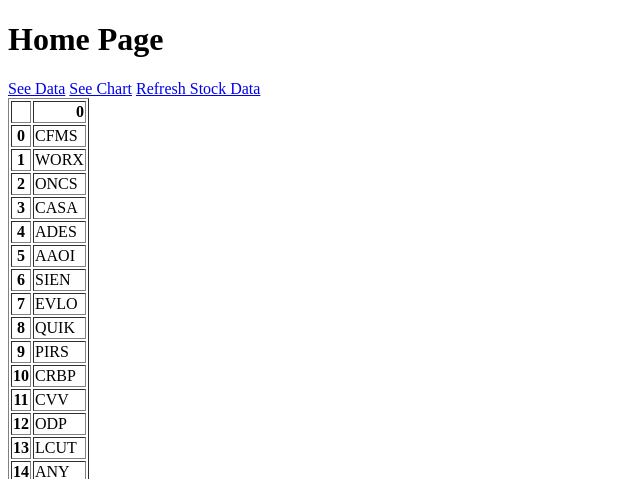
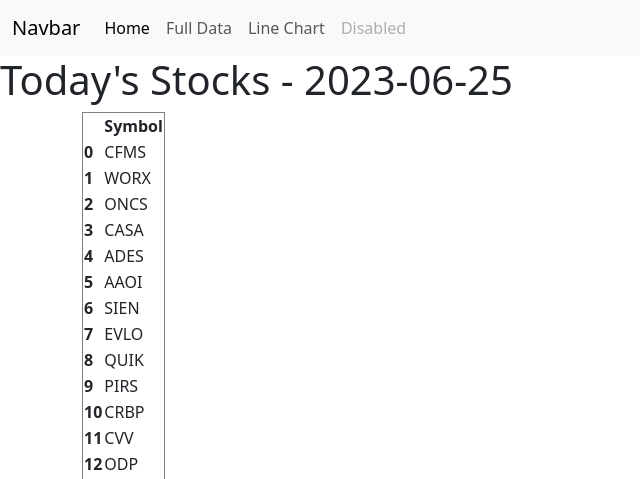
Before and after one commit to Hipsteryoda/flask_stock_visualizer, a Flask app: page /home in a window 1280 px wide. Shown: the top 479 px of the page, without its empty margins (0-640 px from the left). Run offline with Flask 3, Linux system fonts and the light colour scheme; data comes from the database, SQL or seed files in the repository.

Commit message:
added home banner with some links

```diff
--- a/web/app.py
+++ b/web/app.py
@@ -5,9 +5,13 @@ import plotly
 import analysis
 import plotly.graph_objects as go
 import sqlite3
+import os
+from datetime import datetime, date, time
 
 app = Flask(__name__)
 
+########################################################################
+# Functional stuff
 def get_db_connection():
     conn = sqlite3.connect('db/database.db')
     conn.row_factory = sqlite3.Row
@@ -19,6 +23,11 @@ def read_bol_df():
                          index_col='Date')
     return bol_df
 
+def get_today():
+    return date.today()
+
+#########################################################################
+
 @app.route("/")
 def root():
     return redirect(url_for("home"))
@@ -27,10 +36,12 @@ def root():
 def home():
     bol_df = read_bol_df()
     home_df = pd.DataFrame(bol_df['ticker'].unique())
+    home_df.columns = ['Symbol']
 
     return render_template('home.html',
                            tables=[home_df.to_html(classes='data')],
-                           titles=home_df.columns.values)
+                           values=home_df.columns.values,
+                           today=get_today())
 
 @app.route('/rebuild')
 def rebuild():
--- a/web/templates/home.html
+++ b/web/templates/home.html
@@ -1,18 +1,49 @@
 <!doctype html>
 <html>
 <head>
-        <title>Home</title>
+    <nav class="navbar navbar-expand-lg bg-body-tertiary">
+        <div class="container-fluid">
+          <a class="navbar-brand" href="#">Navbar</a>
+          <button class="navbar-toggler" type="button" data-bs-toggle="collapse" data-bs-target="#navbarNav" aria-controls="navbarNav" aria-expanded="false" aria-label="Toggle navigation">
+            <span class="navbar-toggler-icon"></span>
+          </button>
+          <div class="collapse navbar-collapse" id="navbarNav">
+            <ul class="navbar-nav">
+              <li class="nav-item">
+                <a class="nav-link active" aria-current="page" href="#">Home</a>
+              </li>
+              <li class="nav-item">
+                <a class="nav-link" href="{{ url_for('data') }}">Full Data</a>
+              </li>
+              <li class="nav-item">
+                <a class="nav-link" href="{{ url_for('showLineChart') }}">Line Chart</a>
+              </li>
+              <li class="nav-item">
+                <a class="nav-link disabled">Disabled</a>
+              </li>
+            </ul>
+          </div>
+        </div>
+      </nav>
+
+      <meta charset="utf-8">
+      <meta name="viewport" content="width=device-width, initial-scale=1">
+      <title>Bootstrap demo</title>
+      <link href="https://cdn.jsdelivr.net/npm/bootstrap@5.3.0/dist/css/bootstrap.min.css" rel="stylesheet" integrity="sha384-9ndCyUaIbzAi2FUVXJi0CjmCapSmO7SnpJef0486qhLnuZ2cdeRhO02iuK6FUUVM" crossorigin="anonymous">
+
 </head>
 <body>
-    <h1>Home Page</h1>
-    <a href="{{url_for('data')}}" >See Data</a>
-    <a href="{{url_for('showLineChart')}}">See Chart</a>
-    <a href="{{url_for('rebuild')}}">Refresh Stock Data</a>
+    <h1>Today's Stocks - {{today}}</h1>
+
         <div class="container">
             {% for table in tables %}
-            {{titles[loop.index]}}
+                {{values[loop.index]}}
                 {{ table|safe }}
             {% endfor %}
         </div>
         {% block scripts %}{% endblock %}
+
+
+    <script src="https://cdn.jsdelivr.net/npm/bootstrap@5.3.0/dist/js/bootstrap.bundle.min.js" integrity="sha384-geWF76RCwLtnZ8qwWowPQNguL3RmwHVBC9FhGdlKrxdiJJigb/j/68SIy3Te4Bkz" crossorigin="anonymous"></script>
+
 </body>
```
Lines whose indentation alone changed are shown as unchanged.
